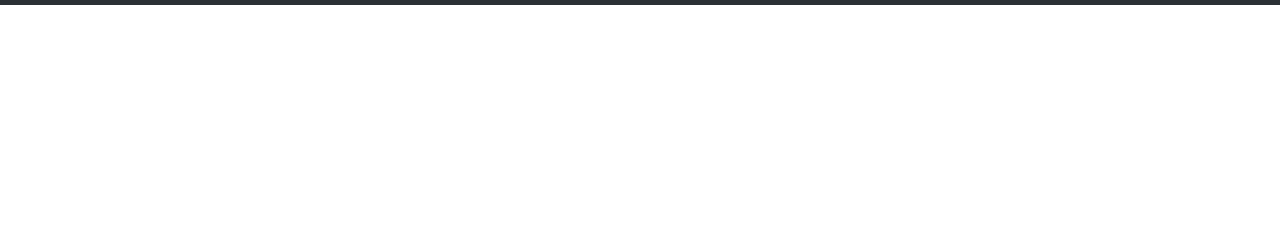
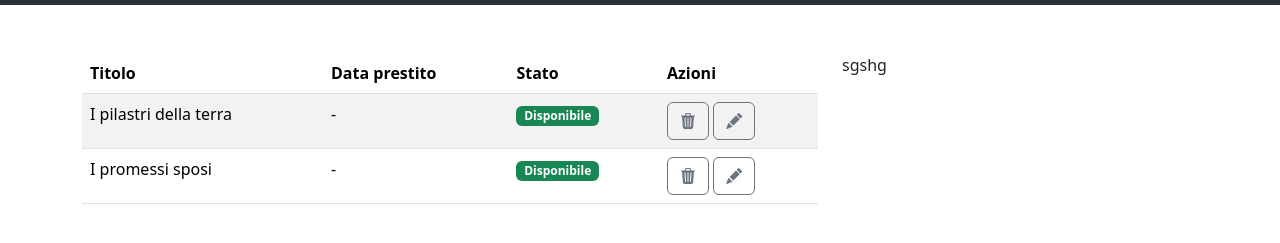
Before and after one commit to PlacidoBonfiglio/html-css-bootstrap-dashboard, a plain HTML site: page index.html in a window 1280 px wide. Shown: the part 71-314 px from the top of the page. Drawn offline with nearby package versions, Linux system fonts and the light colour scheme.

Commit message:
added table

```diff
--- a/index.html
+++ b/index.html
@@ -4,6 +4,9 @@
     <meta charset="UTF-8">
     <meta name="viewport" content="width=device-width, initial-scale=1.0">
     <title>Document</title>
+
+    <!-- BOOTSTRAP ICONS -->
+    <link rel="stylesheet" href="https://cdn.jsdelivr.net/npm/bootstrap-icons@1.11.3/font/bootstrap-icons.min.css">
 
     <!-- BOOTSTRAP -->
     <link href="https://cdn.jsdelivr.net/npm/bootstrap@5.3.3/dist/css/bootstrap.min.css" rel="stylesheet" integrity="sha384-QWTKZyjpPEjISv5WaRU9OFeRpok6YctnYmDr5pNlyT2bRjXh0JMhjY6hW+ALEwIH" crossorigin="anonymous">
@@ -13,7 +16,7 @@
 </head>
 
 <body>
-    <header>
+    <header class="mb-5">
         <nav class="navbar bg-dark navbar-expand-lg bg-body-tertiary py-2" data-bs-theme="dark">
             <div class="container-fluid">
                 <div>
@@ -47,6 +50,42 @@
           </nav>
     </header>
 
+    <main>
+        <div class="container">
+            <div class="row">
+                <div class="col-12 col-md-8">
+                    <table class="table table-striped table-hover">
+                        <thead>
+                          <tr>
+                            <th scope="col">Titolo</th>
+                            <th scope="col">Data prestito</th>
+                            <th scope="col">Stato</th>
+                            <th scope="col">Azioni</th>
+                          </tr>
+                        </thead>
+                        <tbody>
+                          <tr>
+                            <td scope="row">I pilastri della terra</td>
+                            <td>-</td>
+                            <td><span class="badge text-bg-success">Disponibile</span></td>
+                            <td><button type="button" class="btn btn-outline-secondary"><i class="bi bi-trash3-fill"></i></button> <button type="button" class="btn btn-outline-secondary"><i class="bi bi-pencil-fill"></i></button></td>
+                          </tr>
+                          <tr>
+                            <td scope="row">I promessi sposi</td>
+                            <td>-</td>
+                            <td><span class="badge text-bg-success">Disponibile</span></td>
+                            <td><button type="button" class="btn btn-outline-secondary"><i class="bi bi-trash3-fill"></i></button> <button type="button" class="btn btn-outline-secondary"><i class="bi bi-pencil-fill"></i></button></td>
+                          </tr>
+
+
+                        </tbody>
+                      </table>
+                </div>
+                <div class="col-12 col-md-4">sgshg</div>
+            </div>
+        </div>
+    </main>
+
     <script src="https://cdn.jsdelivr.net/npm/bootstrap@5.3.3/dist/js/bootstrap.bundle.min.js" integrity="sha384-YvpcrYf0tY3lHB60NNkmXc5s9fDVZLESaAA55NDzOxhy9GkcIdslK1eN7N6jIeHz" crossorigin="anonymous"></script>
 </body>
 </html>
```
